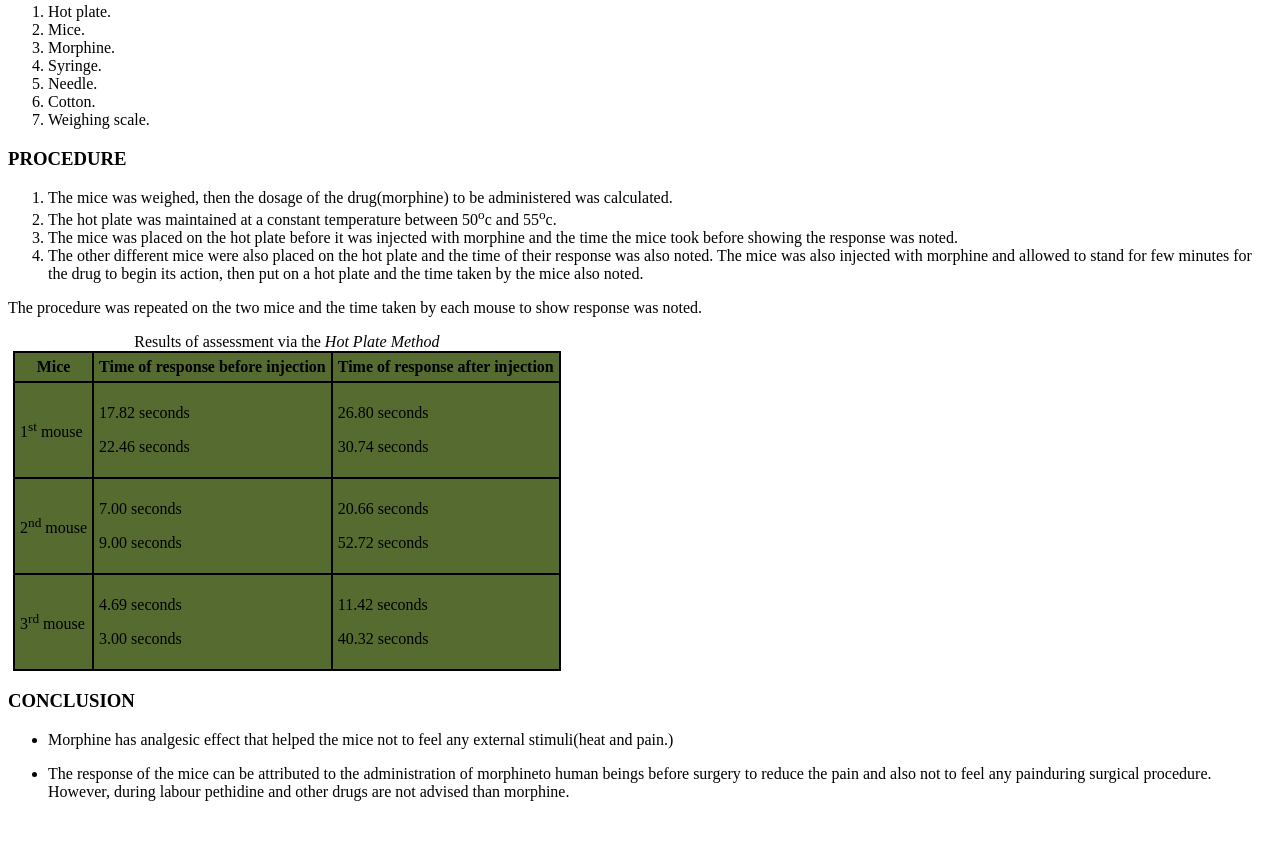
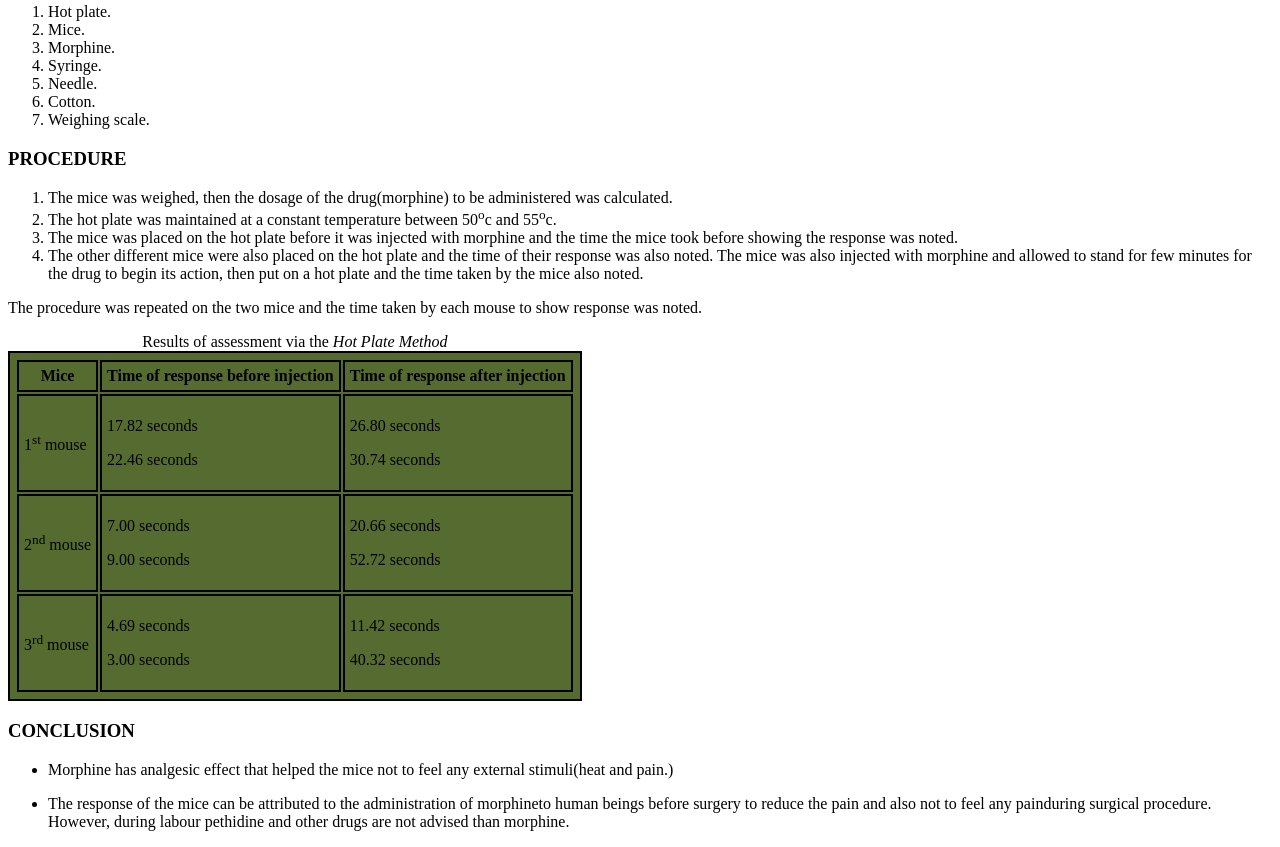
Before and after one commit to mukta-55/Practicals, a plain HTML site: page Samples/index.html in a window 1280 px wide. Shown: the part 1609-2456 px from the top of the page. Before the commit the page ends 2426 px from the top, so only its background shows below. Drawn offline with Linux system fonts and the light colour scheme.

Commit message:
table,thntd

```diff
--- a/Samples/style.css
+++ b/Samples/style.css
@@ -27,12 +27,11 @@ h4 {
   text-indent: 5px;
 }
 
-#tabla,
+table,
 th,
 td {
   border: 2px solid black;
-  border-collapse: collapse;
   padding: 5px;
-  margin: 5px;
+
   background-color: darkolivegreen;
 }
```
